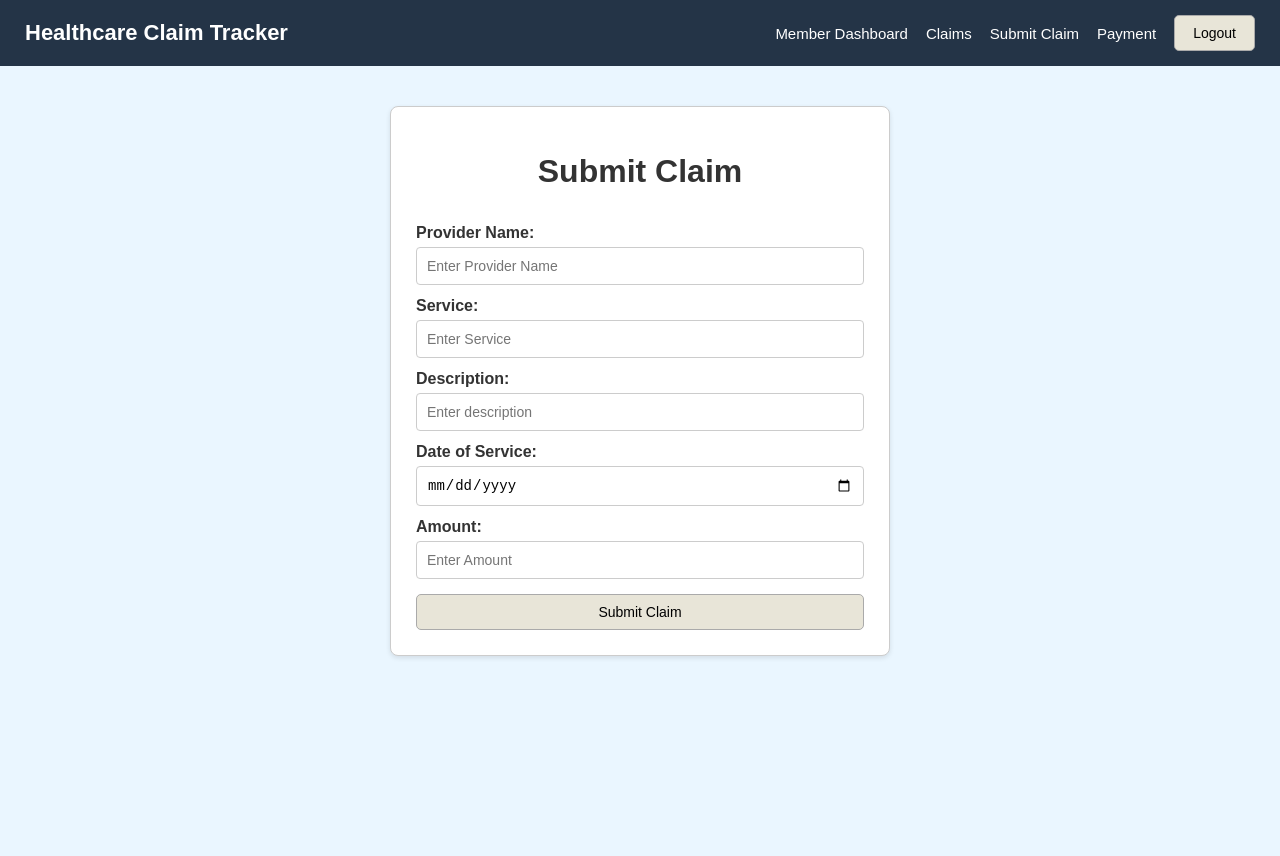
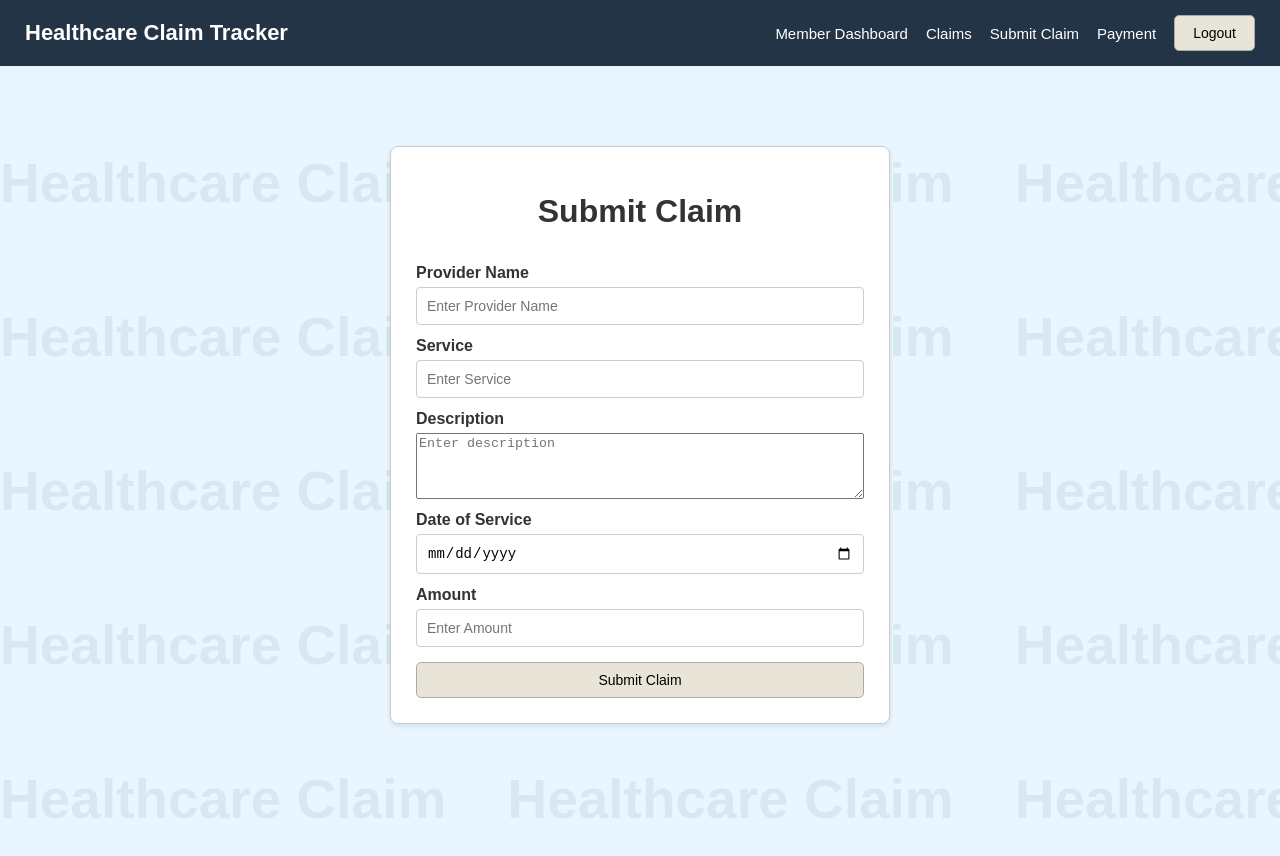
Before and after one commit to MeeraDiraviyam4/Unit2-Healthcare-claim-tracker, a React app in the folder frontend/: page /submit-claim in a window 1280 px wide. Shown: the top 856 px of the page. Before the commit the page ends 800 px from the top, so only its background shows below. Built offline with nearby package versions, Linux system fonts and the light colour scheme; the HTML template or start-up script is replaced by a standard one.

Commit message:
Improved claim submission page

```diff
--- a/frontend/src/pages/SubmitClaim.jsx
+++ b/frontend/src/pages/SubmitClaim.jsx
@@ -1,122 +1,197 @@
-import { useState, useEffect } from "react";
+import { useState } from "react";
+import { useNavigate } from "react-router-dom";
 import Navbar from "../components/Navbar";
 import { createClaim } from "../services/api";
-import { useNavigate } from "react-router-dom";
 
 function SubmitClaim() {
-
     const [providerName, setProviderName] = useState("");
     const [service, setService] = useState("");
     const [description, setDescription] = useState("");
     const [dateOfService, setDateOfService] = useState("");
     const [amount, setAmount] = useState("");
-    /*const [submittedDate, setSubmittedDate] = useState("");
-    const [userId, setUserId] = useState("");*/
+    const [error, setError] = useState("");
+    const [message, setMessage] = useState("");
 
     const navigate = useNavigate();
 
+    //check the form before submitting
+    function validateForm() {
+        if (providerName.trim().length < 2) {
+            return "Please enter a valid provider name";
+        }
+
+        if (service.trim().length < 2) {
+            return "Please enter a valid service";
+        }
+
+        if (description.trim().length < 5) {
+            return "Description must contain at least 5 characters.";
+        }
+
+        if (!dateOfService) {
+            return "Please select the date of service.";
+        }
+
+        //checks the date is not the future one
+        const selectedDate = new Date(dateOfService);
+        const today = new Date();
+
+        today.setHours(0, 0, 0, 0);
+
+        if (selectedDate > today) {
+            return "Date of service cannot be in the future.";
+        }
+
+        //check the amount
+        if (!amount || Number(amount) <= 0) {
+            return "Amount must be greater than $0.";
+        }
+
+        return "";
+    }
+
+    //submit the claim
     async function handleSubmit(event) {
-
         event.preventDefault();
 
-        //get the loggedin member
+        //clear the old messages
+        setError("");
+        setMessage("");
+
+        //validate the form
+        const validationError = validateForm();
+
+        if (validationError) {
+            setError(validationError);
+            return;
+        }
+
+        //get the loggedin user
         const user = JSON.parse(
             localStorage.getItem("user")
         );
 
-        //make sure if the user is loggedin
         if (!user) {
-
-            alert("Please login first");
-            navigate("/member-login");
+            setError("Please log in before submitting a claim.");
             return;
         }
 
-        //create a claim
+        //create the claim
         const claim = {
             userId: user.id,
-            providerName: providerName,
-            service: service,
-            description: description,
+            providerName: providerName.trim(),
+            service: service.trim(),
+            description: description.trim(),
             dateOfService: dateOfService,
             amount: Number(amount)
         };
 
         try {
-            await createClaim(claim);// send claim to backend
+            //send the claim to the backend
+            await createClaim(claim);
 
-            alert("Claim submitted successfully!");
+            setMessage("Claim submitted successfully.");
 
-            navigate("/claims");//go to my claims
+            //go to claims page
+            setTimeout(() => {
+                navigate("/claims");
+            }, 800);
 
         } catch (error) {
-
-            alert("Could not submit claim");
-
+            setError("Could not submit claim. Please try again.");
         }
     }
 
     return (
         <div>
+         <Navbar />
 
-            <Navbar />
+           <main className="app-page">
 
             <div className="form-container">
 
-                <h1>Submit Claim</h1>
+                <h1> Submit Claim </h1>
+
+                  {/* show error message*/}
+                  {error && (
+                     <p className="error-message" role="alert">
+                         {error}
+                     </p>
+                  )}
+
+                  {/* show success message*/}
+                  {message && (
+                        <p className="success-message" role="status">
+                            {message}
+                        </p>
+                  )}
 
                     <form onSubmit={handleSubmit}>
-
-                    <label>Provider Name:</label>
+                        <label>
+                            Provider Name
+                        </label>
 
                         <input
                             type="text"
                             value={providerName}
-                       onChange={(event) => setProviderName(event.target.value)}
+                            onChange={(event) =>
+                                setProviderName(event.target.value)
+                            }
                             placeholder="Enter Provider Name"
-                       required
                         />
 
-                    <label>Service:</label>
+                        <label>
+                            Service
+                        </label>
 
                         <input
                             type="text"
                             value={service}
-                       onChange={(event) => setService(event.target.value)}
+                            onChange={(event) =>
+                                setService(event.target.value)
+                            }
                             placeholder="Enter Service"
-                       required
                         />
 
-                    <label>Description:</label>
+                        <label>
+                            Description
+                        </label>
+
+                        <textarea
+                            value={description}
+                            onChange={(event) =>
+                                setDescription(event.target.value)
+                            }
+                            placeholder="Enter description"
+                            rows="4"
+                        />
+
+                        <label>
+                            Date of Service
+                        </label>
 
                         <input
-                       type="text"
-                       value={description}
-                       onChange={(event) => setDescription(event.target.value)}
-                       placeholder="Enter description"
-                       rows="4"
-                       required
+                            id="dateOfService"
+                            type="date"
+                            value={dateOfService}
+                            onChange={(event) =>
+                                setDateOfService(event.target.value)
+                            }
                         />
 
-                   <label>Date of Service:</label>
-
-                    <input
-                       type="date"
-                       value={dateOfService}
-                       onChange={(event) => setDateOfService(event.target.value)}
-                       placeholder="Enter Service Date"
-                       required
-                    />
-
-                    <label>Amount:</label>
+                        <label>
+                            Amount
+                        </label>
 
                         <input
                             type="number"
+                            min="0.01"
                             step="0.01"
                             value={amount}
-                       onChange={(event) => setAmount(event.target.value)}
+                            onChange={(event) =>
+                                setAmount(event.target.value)
+                            }
                             placeholder="Enter Amount"
-                       required
                         />
 
                         <button type="submit">
@@ -124,7 +199,9 @@ function SubmitClaim() {
                         </button>
                     </form>
                 </div>
+            </main>
         </div>
-    )
+    );
 }
+
 export default SubmitClaim;
```
Lines whose indentation alone changed are shown as unchanged.
